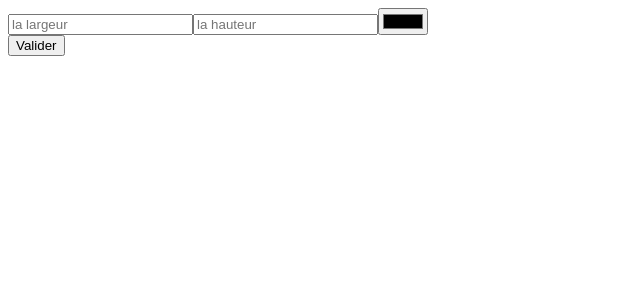
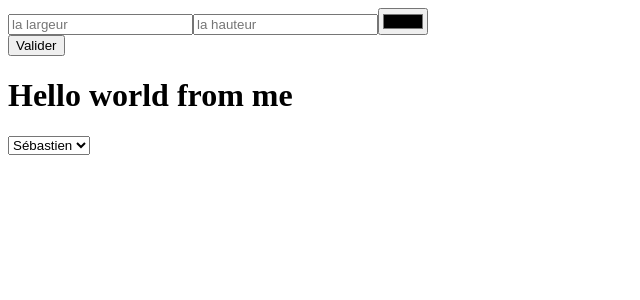
Before and after one commit to smaloron/react-box-maker, a React (Vite) app: page / in a window 1280 px wide. Shown: the top 300 px of the page, without its empty margins (0-640 px from the left). Built offline with nearby package versions, Linux system fonts and the light colour scheme.

Commit message:
useEffect

```diff
--- a/src/App.jsx
+++ b/src/App.jsx
@@ -2,6 +2,8 @@ import { useState } from 'react'
 import './App.css'
 import BoxForm from './components/BoxForm'
 import BoxList from './components/BoxList';
+import UseEffectBasic from './components/UseEffectBasic';
+import UseEffectStorage from './components/UseEffectStorage';
 
 function App () {
   const [boxes, setBoxes] = useState([]);
@@ -22,6 +24,10 @@ function App () {
     <div className="App">
       <BoxForm newBox={addBox} />
       <BoxList boxes={boxes} delete={removeBox} />
+
+      <UseEffectBasic />
+
+      <UseEffectStorage />
     </div>
   )
 }
--- /dev/null
+++ b/src/components/UseEffectBasic.jsx
@@ -0,0 +1,15 @@
+import React, { useEffect, useState } from 'react';
+function UseEffectBasic () {
+    const [message, setMessage] = useState('Hello world');
+    useEffect(() => {
+        setTimeout(() => {
+            setMessage(message + ' from me');
+        }, 1000);
+
+        console.log('useEffect')
+    }, []);
+    return (
+        <h1>{message}</h1>
+    )
+}
+export default UseEffectBasic;
--- /dev/null
+++ b/src/components/UseEffectStorage.jsx
@@ -0,0 +1,26 @@
+import React, { useState, useEffect } from "react";
+export default function UseEffectStorage () {
+    const [user, setUser] = useState("Sébastien");
+    const [loading, setLoading] = useState(true);
+    useEffect(() => {
+        const storedUser = window.localStorage.getItem("user");
+        if (storedUser) {
+            setUser(() => {
+                setLoading(false);
+                return storedUser
+            });
+        }
+    }, []);
+    useEffect(() => {
+        if (!loading) {
+            window.localStorage.setItem("user", user);
+        }
+    }, [user]);
+    return (
+        <select value={user} onChange={e => setUser(e.target.value)}>
+            <option>Severn</option>
+            <option>Sébastien</option>
+            <option>Alice</option>
+            <option>Pierre</option>
+        </select>);
+};
```
